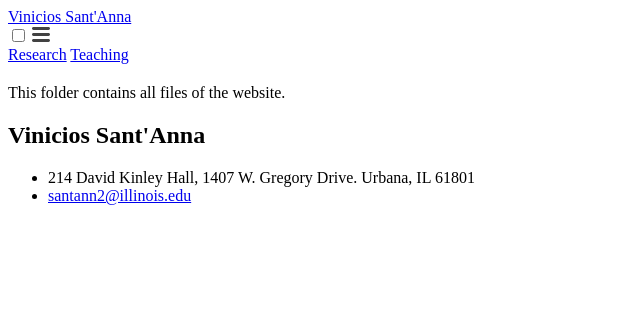
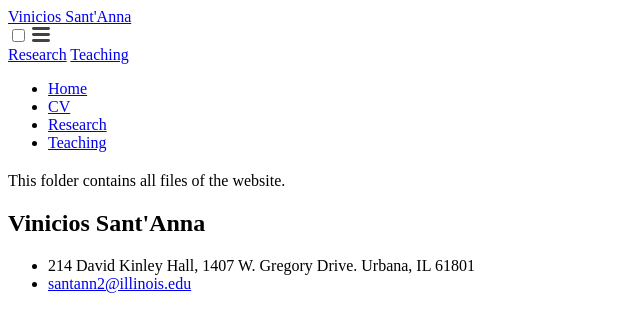
Before and after one commit to vpsantanna/vpsantanna.github.io, a Jekyll site: the page built from files/readme.md, in a window 1280 px wide. Shown: the top 332 px of the page, without its empty margins (0-640 px from the left). Built offline with Jekyll 4.4.1, drawn with Linux system fonts in a browser that asks for light colours; our own code applies the rules of GitHub Pages for plain Markdown files; a script that is not in the unit is left out.

Commit message:
Update header.html

```diff
--- a/_includes/header.html
+++ b/_includes/header.html
@@ -26,6 +26,15 @@
             {% endif %}
           {% endfor %}
         </div>
+
+        <div class="collapse navbar-collapse navbar-li-color" id="bs-example-navbar-collapse-1">
+                <ul class="nav navbar-nav navbar-right navbar-li-color">
+                    <li id="active"><a href="/index.md">Home</a></li>
+                    <li id="2"><a href="/files/vpsantanna_CV.pdf">CV</a></li>
+                    <li id="3"><a href="/research.md">Research</a></li>
+                    <li id="4"><a href="/teaching.md">Teaching</a></li>
+                </ul>
+            </div>
       </nav>
     {% endif %}
   </div>
```
